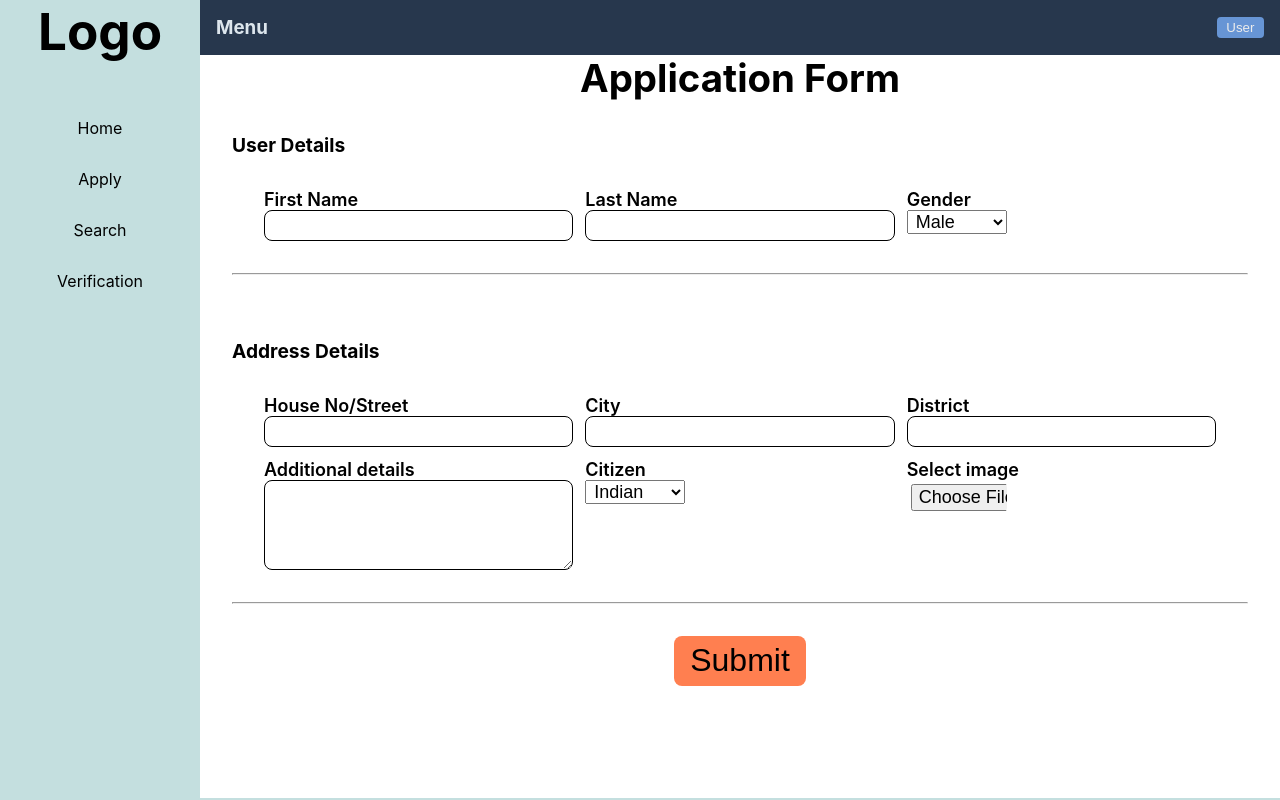
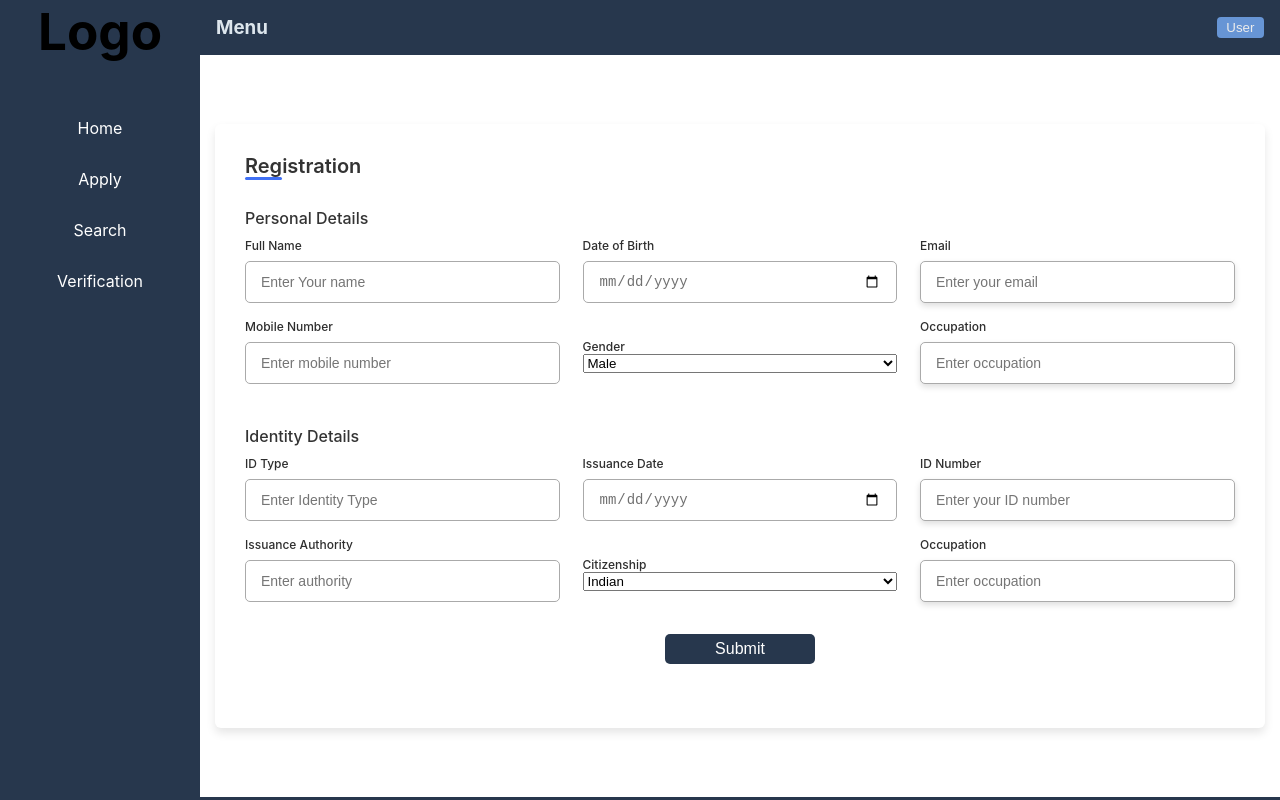
Before and after one commit to jamesAkash/application-service, a React (Create React App) app: page /apply in a window 1280 px wide. Built offline with nearby package versions, Linux system fonts and the light colour scheme.

Commit message:
Created form

```diff
--- a/package.json
+++ b/package.json
@@ -3,6 +3,7 @@
   "version": "0.1.0",
   "private": true,
   "dependencies": {
+    "@reduxjs/toolkit": "^1.9.5",
     "@testing-library/jest-dom": "^5.16.5",
     "@testing-library/react": "^13.4.0",
     "@testing-library/user-event": "^13.5.0",
--- a/src/components/Sidebar.jsx
+++ b/src/components/Sidebar.jsx
@@ -38,7 +38,7 @@ const Wrapper = styled.div`
   }
 
   .link-container > a {
-    color: black;
+    color: #fff;
     /* background-color: #fff; */
     margin-top: 18px;
     padding: 0.4rem;
@@ -47,8 +47,7 @@ const Wrapper = styled.div`
   }
 
   .link-container > a:hover {
-    background-color: #85b1b1;
-    color: wheat;
+    background-color: #051e36;
   }
 `;
 
--- a/src/pages/Apply.jsx
+++ b/src/pages/Apply.jsx
@@ -1,151 +1,213 @@
-import React from "react";
+import React, { useState } from "react";
 import { styled } from "styled-components";
 
 const Apply = () => {
+  const [user, setUser] = useState({
+    fname: "",
+    lname: "",
+    gender: "",
+    a1: "",
+    a2: "",
+    a3: "",
+    a4: "",
+  });
   return (
     <Wrapper>
-      <header>
-        <h1>Application Form</h1>
-      </header>
-      <form>
-        <section>
-          <h1>User Details</h1>
-          <div className="section-form">
-            <div className="form-control">
-              <label htmlFor="firstName">First Name</label>
-              <input type="text" />
+      <div className="container">
+        <header>Registration</header>
+        {/* form */}
+        <form action="#">
+          <div className="details personal">
+            <span className="title">Personal Details</span>
+            {/* fields */}
+            <div className="fields">
+              <div className="input-field">
+                <label>Full Name</label>
+                <input type="text" placeholder="Enter Your name" required />
               </div>
-            <div className="form-control">
-              <label htmlFor="lastName">Last Name</label>
-              <input type="text" />
+              <div className="input-field">
+                <label>Date of Birth</label>
+                <input type="date" placeholder="Enter birth date" required />
               </div>
-            <div className="form-control">
-              <label htmlFor="name">Gender</label>
-              <select>
+              <div className="input-field">
+                <label>Email</label>
+                <input type="email" placeholder="Enter your email" />
+              </div>
+              <div className="input-field">
+                <label>Mobile Number</label>
+                <input
+                  type="number"
+                  placeholder="Enter mobile number"
+                  required
+                />
+              </div>
+              <div className="input-field">
+                <label>Gender</label>
+                <select value="Male">
                   <option>Male</option>
                   <option>Female</option>
+                  <option>Others</option>
                 </select>
               </div>
+              <div className="input-field">
+                <label>Occupation</label>
+                <input type="text" placeholder="Enter occupation" />
               </div>
-          <hr />
-        </section>
-        <section>
-          <h1>Address Details</h1>
-
-          <div className="section-form">
-            <div className="form-control">
-              <label htmlFor="Address1">House No/Street</label>
-              <input type="text" />
             </div>
-            <div className="form-control">
-              <label htmlFor="Address2">City</label>
-              <input type="text" />
-            </div>
-            <div className="form-control">
-              <label htmlFor="Address3">District</label>
-              <input type="text" />
           </div>
 
-            <div className="form-control">
-              <label htmlFor="lastName">Additional details</label>
-              <textarea className="area" />
+          <div className="details ID">
+            <span className="title">Identity Details</span>
+            {/* fields */}
+            <div className="fields">
+              <div className="input-field">
+                <label>ID Type</label>
+                <input type="text" placeholder="Enter Identity Type" required />
               </div>
-            <div className="form-control">
-              <label htmlFor="citizen">Citizen</label>
-              <select>
+              <div className="input-field">
+                <label>Issuance Date</label>
+                <input type="date" required />
+              </div>
+              <div className="input-field">
+                <label>ID Number</label>
+                <input type="text" placeholder="Enter your ID number" />
+              </div>
+              <div className="input-field">
+                <label>Issuance Authority</label>
+                <input type="text" placeholder="Enter authority" required />
+              </div>
+              <div className="input-field">
+                <label>Citizenship</label>
+                <select value="Indian">
                   <option>Indian</option>
                   <option>Non-Indian</option>
                 </select>
               </div>
-            <div className="form-control">
-              <label for="img">Select image</label>
-              <input type="file" id="img" name="img" accept="image/*" />
+              <div className="input-field">
+                <label>Occupation</label>
+                <input type="text" placeholder="Enter occupation" />
               </div>
             </div>
-          <hr />
-        </section>
+          </div>
           <button className="btn">Submit</button>
         </form>
+      </div>
     </Wrapper>
   );
 };
 
 const Wrapper = styled.section`
+  min-height: calc(100vh - 58px);
+  display: flex;
+  align-items: center;
+  justify-content: center;
+  .container {
+    position: relative;
+    max-width: 1100px;
     width: 100%;
-  height: calc(100vh - 56.8px);
+    border-radius: 6px;
+    padding: 30px;
+    margin: 0 15px;
     background-color: #fff;
+    box-shadow: 0 5px 10px rgba(0, 0, 0, 0.1);
 
     header {
-    /* background-color: green; */
-    /* padding: 2rem; */
-    text-align: center;
-    h1 {
-      font-size: clamp(2rem, 3vw, 5rem);
+      font-size: 20px;
+      font-weight: 600;
+      color: #333;
+      position: relative;
+    }
+
+    header::before {
+      content: "";
+      position: absolute;
+      bottom: -2px;
+      left: 0;
+      width: 37px;
+      height: 3px;
+      border-radius: 8px;
+      background-color: #4070f4;
+    }
+
+    form {
+      position: relative;
+      margin-top: 16px;
+      min-height: 490px;
+
+      .details {
+        margin-top: 30px;
+      }
+      .details .ID {
+        margin-top: 10px;
+      }
+      .title {
+        display: block;
+        margin-bottom: 8px;
+        font-size: 16px;
+        font-weight: 500;
+        color: #333;
+        margin: 6px 0;
+      }
+
+      .fields {
+        display: flex;
+        align-items: center;
+        justify-content: space-between;
+        flex-wrap: wrap;
+      }
+
+      .fields .input-field {
+        display: flex;
+        width: calc(100% / 3 - 15px);
+        flex-direction: column;
+        margin: 4px 0;
+      }
+
+      .input-field label {
+        font-weight: 500;
+        font-size: 12px;
+        color: #2e2e2e;
+      }
+
+      .input-field input {
+        height: 42px;
+        margin: 8px 0;
+        padding: 0 15px;
+        outline: none;
+        border: 1px solid #aaa;
+        font-size: 14px;
+        font-weight: 400;
+        border-radius: 5px;
+        color: #333;
+      }
+
+      .input-field input:is(:focus, :valid) {
+        box-shadow: 0 3px 6px rgba(0, 0, 0, 0.13);
+      }
+      .input-field input[type="date"] {
+        color: #707070;
+      }
+      .input-field input[type="date"]:valid {
+        color: #333;
       }
     }
 
-  section {
-    padding: 2rem;
-    max-width: 1120px;
-    margin: 0 auto;
-    /* background-color: yellow; */
-    h1 {
-      font-size: clamp(1.2rem, 1.5vw, 1.5rem);
-    }
-  }
-  .section-form {
-    padding: 2rem;
-    display: grid;
-    grid-template-columns: repeat(3, 1fr);
-    gap: 12px;
-    height: 100%;
-    border-radius: 8px;
-  }
-
-  .form-control {
-    /* background-color: green; */
-    display: flex;
-    flex-direction: column;
-  }
-  label {
-    font-size: 18px;
-    font-weight: 600;
-  }
-  input {
-    padding: 4px;
-    font-size: 18px;
-    border-radius: 8px;
-    border: 1px solid black;
-  }
-  input[type="file"] {
-    width: 100px;
-    border: 0;
-  }
-
-  select {
-    display: block;
-    font-size: 18px;
-    padding-left: 4px;
-    max-width: 100px;
-  }
-
-  .area {
-    height: 90px;
-    border: 1px solid black;
-    border-radius: 8px;
-  }
     .btn {
       display: block;
       margin: 0 auto;
-    padding: 0.4rem 1rem;
-    font-size: clamp(1rem, 3vw, 2rem);
-    background-color: coral;
+      margin-top: 20px;
+      background-color: #27374d;
+      padding: 6px 12px;
+      width: 150px;
       border: 0;
-    border-radius: 8px;
+      border-radius: 5px;
+      color: white;
+      font-size: 16px;
       cursor: pointer;
     }
     .btn:hover {
-    color: #fff;
+      background-color: #115293;
+    }
   }
 `;
 
--- a/src/pages/SharedLayout.jsx
+++ b/src/pages/SharedLayout.jsx
@@ -26,7 +26,7 @@ const Wrapper = styled.section`
     height: 100vh;
     grid-template-columns: 200px 1fr;
     grid-template-rows: 0.1fr 1fr;
-    background-color: #c4dfdf;
+    background-color: #27374d;
   }
   .dashboard-page {
     background-color: #fff;
```
Also changed, not shown: 1 other file (tests, documents, lock files or other folders). Lines whose indentation alone changed are shown as unchanged.
